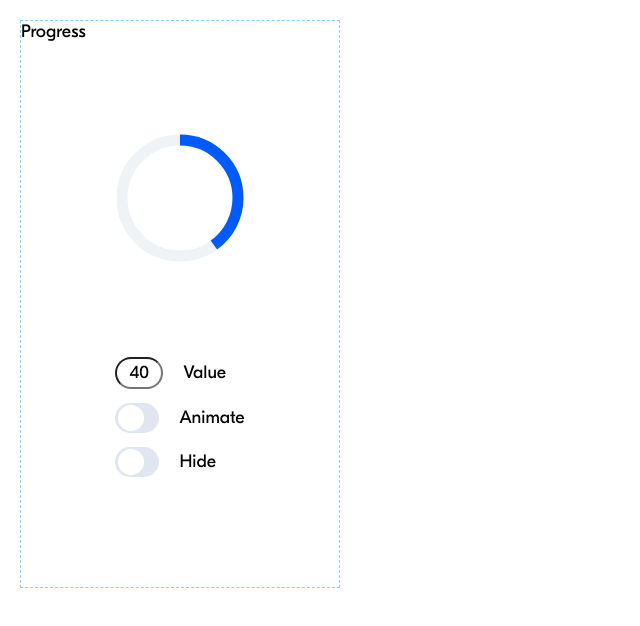
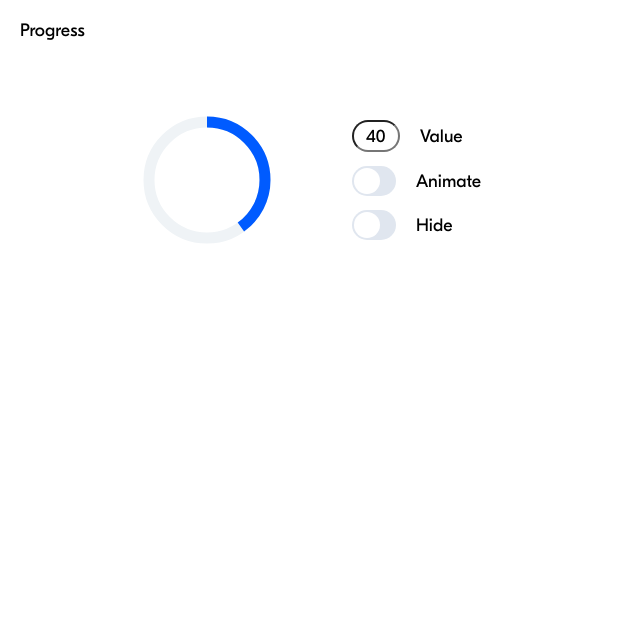
Before and after one commit to drakofm/progress-block, a plain HTML site: page index.html in a window 1280 px wide. Shown: the whole page, without its empty margins (0-640 px from the left). Drawn offline with Linux system fonts and the light colour scheme.

Commit message:
> add orientation change media rule > add 0-100 limiter for progress input handler

```diff
--- a/script.js
+++ b/script.js
@@ -9,12 +9,12 @@ const togglerAnimation = document.querySelector('#progress-container__animate-to
 const togglerHide = document.querySelector('#progress-container__hide-toggle');
 
 
-//добавить ограничители 0-100
+
 const setProgressPercent = (percent) => {
+  percent > 100 ? percent = 100 : percent < 0 ? percent = 0: '';
   progressBarLine.style.strokeDashoffset = progressBarLineLength - percent / 100 * progressBarLineLength;
 }
 setProgressPercent(+progressPercentInput.value);
-
 
 
 
@@ -30,7 +30,6 @@ togglerAnimation.addEventListener('change', (event) => {
   }
 });
 
-// хорошо бы сделать через hidden, добившись отсутствия смещения
 togglerHide.addEventListener('change', (event) => {
   if (event.target.checked) {
     progressBlock.style.opacity = 0;
--- a/styles.css
+++ b/styles.css
@@ -33,7 +33,6 @@
   height: 568px;
   width: 320px;
   margin: 20px;
-  border: 1px dashed lightskyblue;
 }
 
 
@@ -121,3 +120,11 @@
 .progress-container__input:checked + .progress-container__slider::before {
   transform: translateX(50%);
 }
+
+@media (orientation: landscape) {
+  #progress-container {
+    flex-direction: row;
+    height: 320px;
+    width: 568px;
+  }
+}
```
